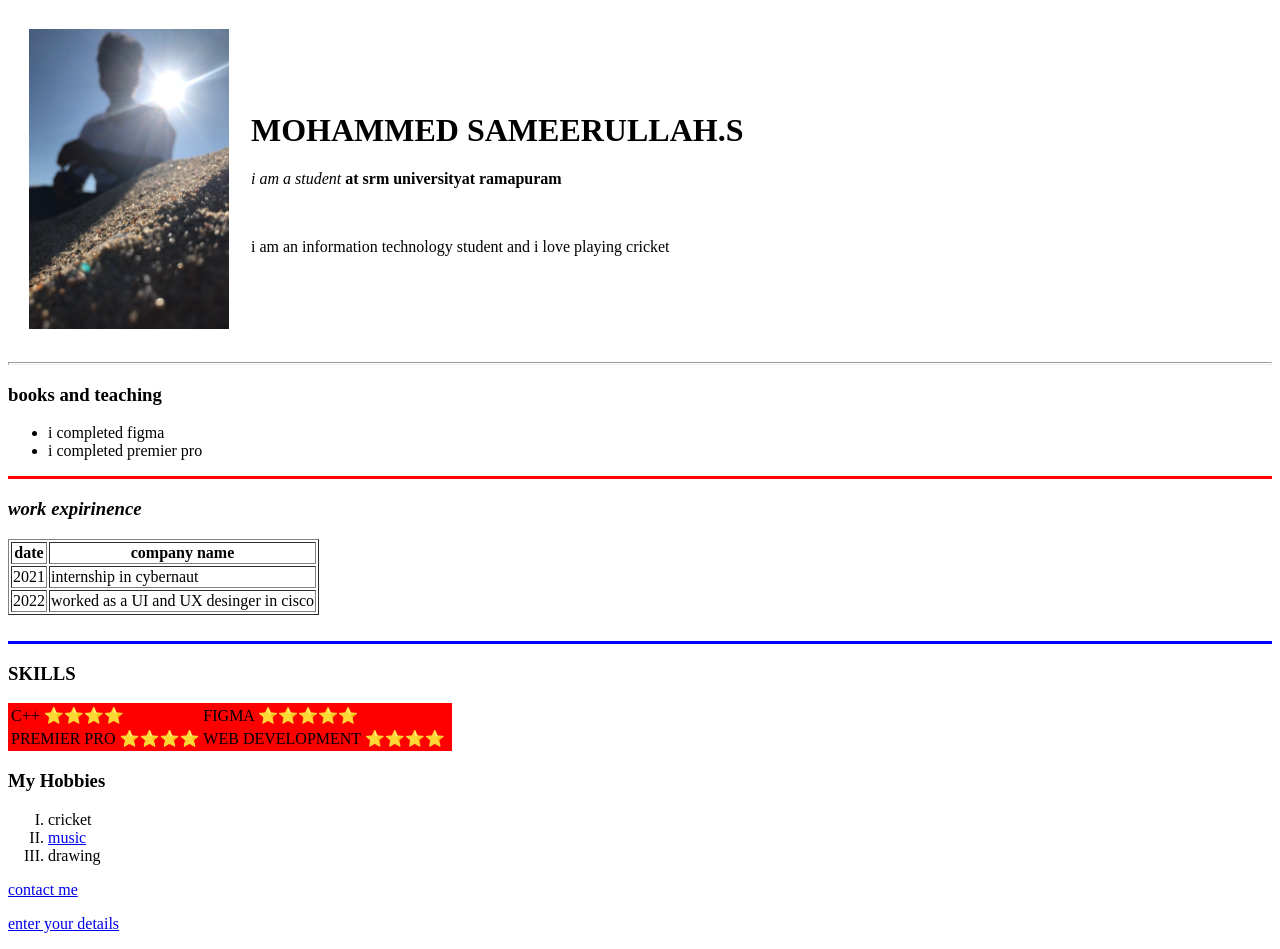
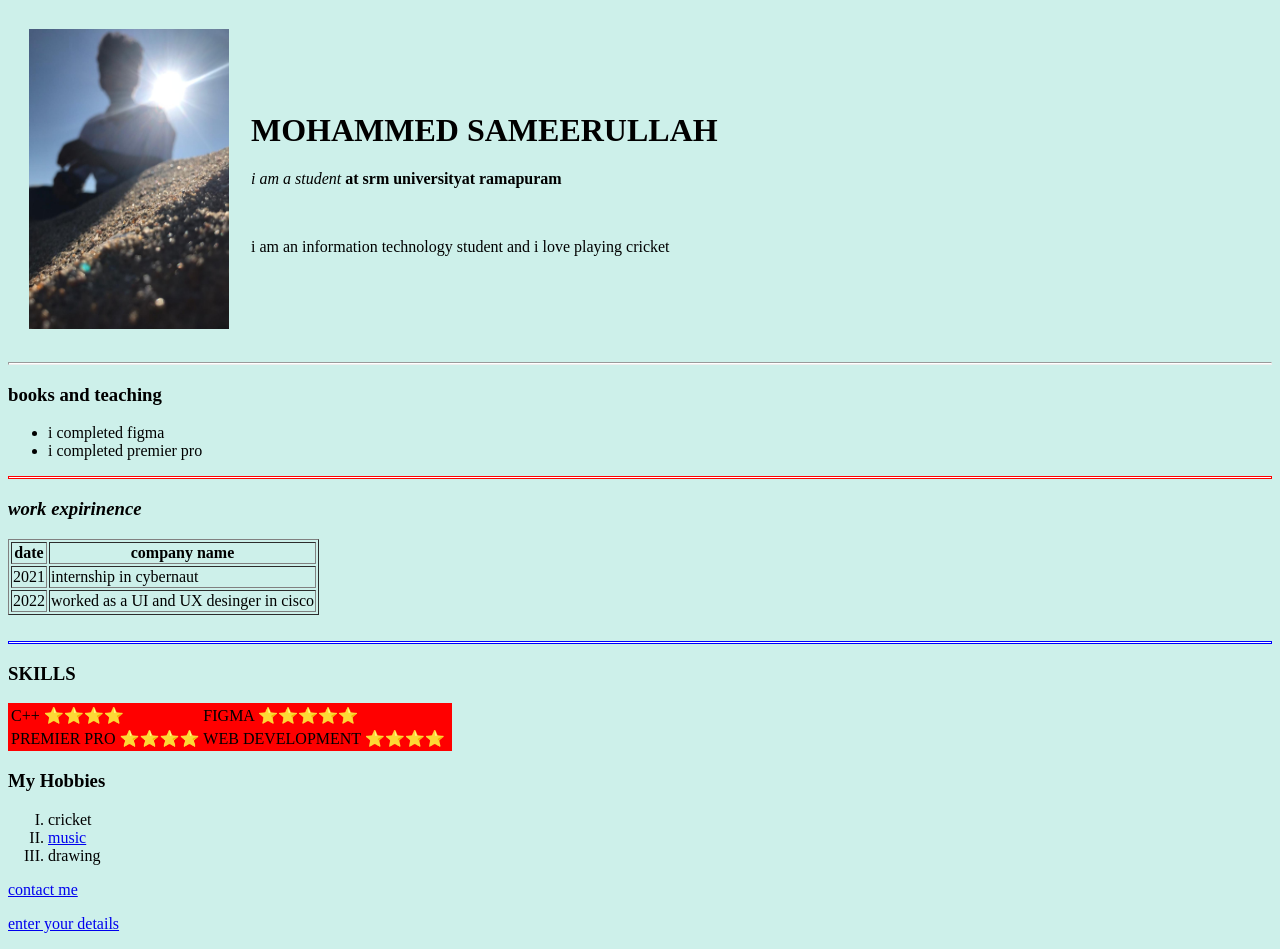
Before and after one commit to sameeru18/cv, a plain HTML site: page index.html in a window 1280 px wide. Drawn offline with Linux system fonts and the light colour scheme.

Commit message:
Update index.html

```diff
--- a/index.html
+++ b/index.html
@@ -4,20 +4,33 @@
 <head>
   <meta charset="utf-8">
   <title>SAMEER 'S MD Personal site</title>
+<style>
+
+ body {
+   background-color:#CDF0EA;
+ }
+
+ hr {
+   background-color: white;
+ }
+
+</style>
+
 </head>
 
 <body>
   <table cellspacing="20">
     <tr>
-      <td>  <img src="md pic.jfif" alt="sameer's profile picture" width ="200" height="300"></td>
+      <td>  <img src="md pic.jfif" alt="sameer's profile picture" width = "200" height ="300"></td>
       <td>
-        <h1> MOHAMMED SAMEERULLAH.S</H1>
+        <h1>MOHAMMED SAMEERULLAH </H1>
         <p><em>i am a student</em><b> at srm university</b><strong>at ramapuram</strong>  </p>
         <br />
-        <p>i am an information technology student and i love playing cricket</p></td>
+        <p>i am an information technology student and i love playing cricket</p>
+      </td>
     </tr>
   </table>
-  <hr size="3" />
+  <hr size="3" >
   <h3>books and teaching </h3>
   <ul>
     <li>i completed figma </li>
```
